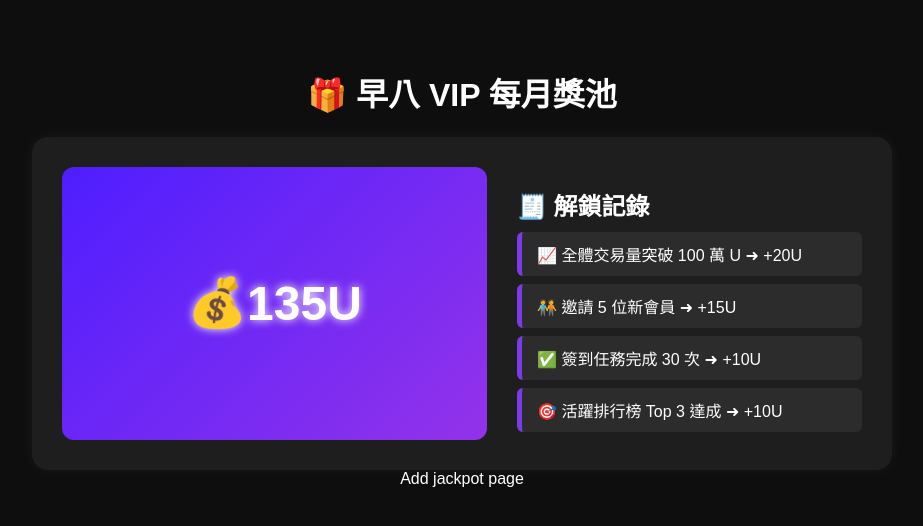
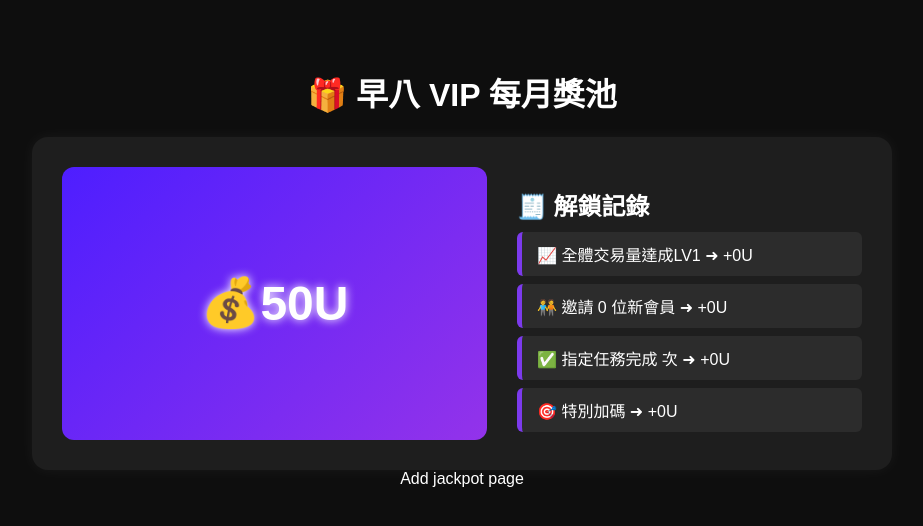
Before and after one commit to Zhengyu6666/jackpot-page, a plain HTML site: page index.html in a window 1280 px wide. Shown: the whole page, without its empty margins (178-1101 px from the left). Drawn offline with Linux system fonts and the light colour scheme.

Commit message:
Update index.html

```diff
--- a/index.html
+++ b/index.html
@@ -58,14 +58,14 @@
   <h1>🎁 早八 VIP 每月獎池</h1>
   <div class="container">
     <div class="left">
-      💰 <span id="jackpot">135</span> U
+      💰 <span id="jackpot">50</span> U
     </div>
     <div class="right">
       <h2>🧾 解鎖記錄</h2>
-      <div class="log-entry">📈 全體交易量突破 100 萬 U ➜ +20U</div>
-      <div class="log-entry">🧑‍🤝‍🧑 邀請 5 位新會員 ➜ +15U</div>
-      <div class="log-entry">✅ 簽到任務完成 30 次 ➜ +10U</div>
-      <div class="log-entry">🎯 活躍排行榜 Top 3 達成 ➜ +10U</div>
+      <div class="log-entry">📈 全體交易量達成LV1 ➜ +0U</div>
+      <div class="log-entry">🧑‍🤝‍🧑 邀請 0 位新會員 ➜ +0U</div>
+      <div class="log-entry">✅ 指定任務完成  次 ➜ +0U</div>
+      <div class="log-entry">🎯  特別加碼 ➜ +0U</div>
     </div>
   </div>
 </body>
```
